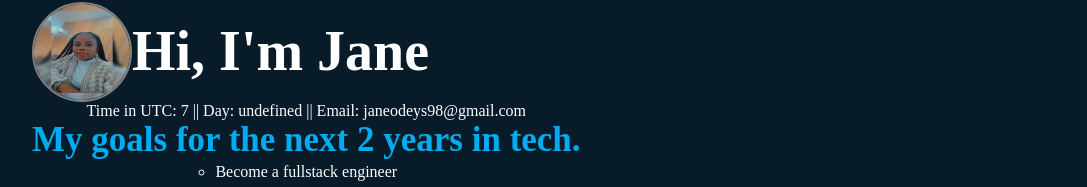
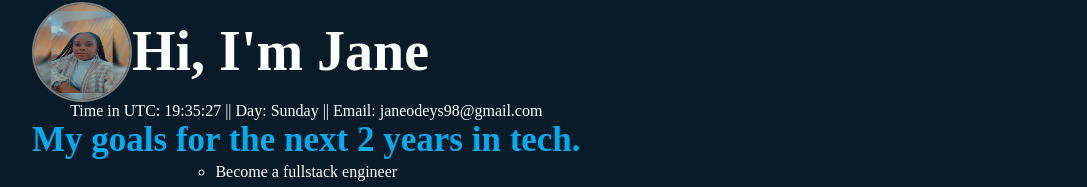
Before and after one commit to Clare-Tech/portfolio-site, a plain HTML site: page index.html in a window 1280 px wide. Shown: the part 243-430 px from the top of the page, without its empty margins (96-1183 px from the left). Drawn offline with nearby package versions, Linux system fonts and the light colour scheme.

Commit message:
made changes to javascript

```diff
--- a/index.html
+++ b/index.html
@@ -29,8 +29,8 @@
 
            </div>
            <div class="time">
-           <p> Time in UTC: <span id="ctime" data-test-id="currentTimeUTC"></span>  ||
-            Day: <span id="cday" data-test-id="currentDay"></span> || <span data-test-id="slackEmail">Email: janeodeys98@gmail.com</span></p>
+                <p> Time in UTC: <span id="utcTime" data-test-id="currentTimeUTC"></span>  ||
+                Day: <span id="utcDayOfWeek" data-test-id="currentDay"></span> || <span data-test-id="slackEmail">Email: janeodeys98@gmail.com</span></p>
            </div>
 
             <h3>My goals for the next 2 years in tech.</h3>
--- a/script.js
+++ b/script.js
@@ -1,7 +1,11 @@
 
- const d = new Date();
-    let week = ["Sunday", "Monday", "Tuesday", "Wednesday", "Thursday", "Friday", "Saturday"]
-    let day = week[d.getUTCDate()]
+ function myFunction(){
+   const currentUTCDate = new Date();
+   const daysOfWeek = ["Sunday", "Monday", "Tuesday", "Wednesday", "Thursday", "Friday", "Saturday"]
+   let utcDayOfWeek = daysOfWeek[currentUTCDate.getDay()]
+   const utcTime = currentUTCDate.toISOString().split("T")[1].split(".")[0]
 
-    document.getElementById("ctime").innerHTML =d.getUTCDate()
-    document.getElementById("cday").innerHTML = day
+   document.getElementById("utcDayOfWeek").textContent =utcDayOfWeek
+   document.getElementById("utcTime").textContent = utcTime
+ }
+ setInterval(myFunction,1000)
```
